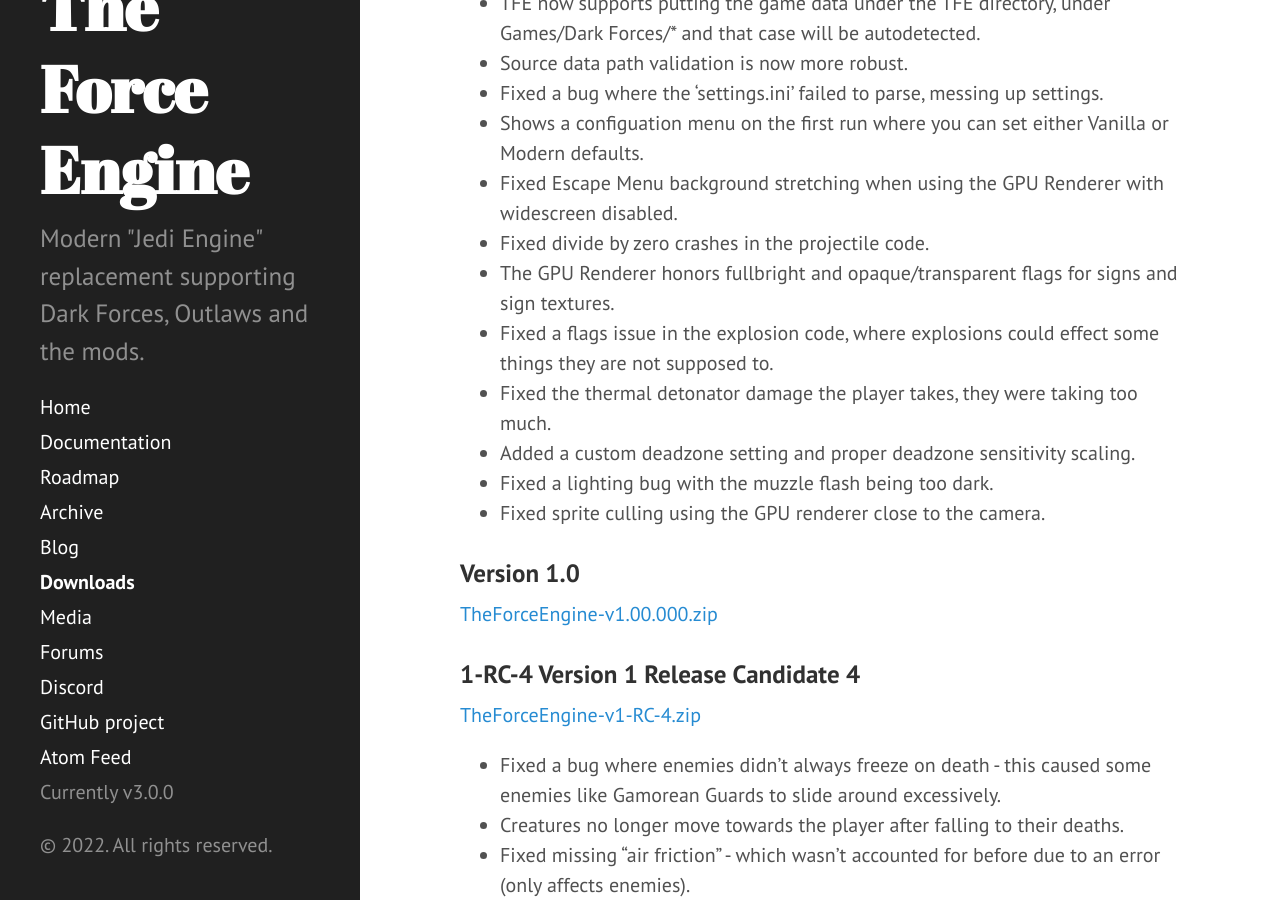
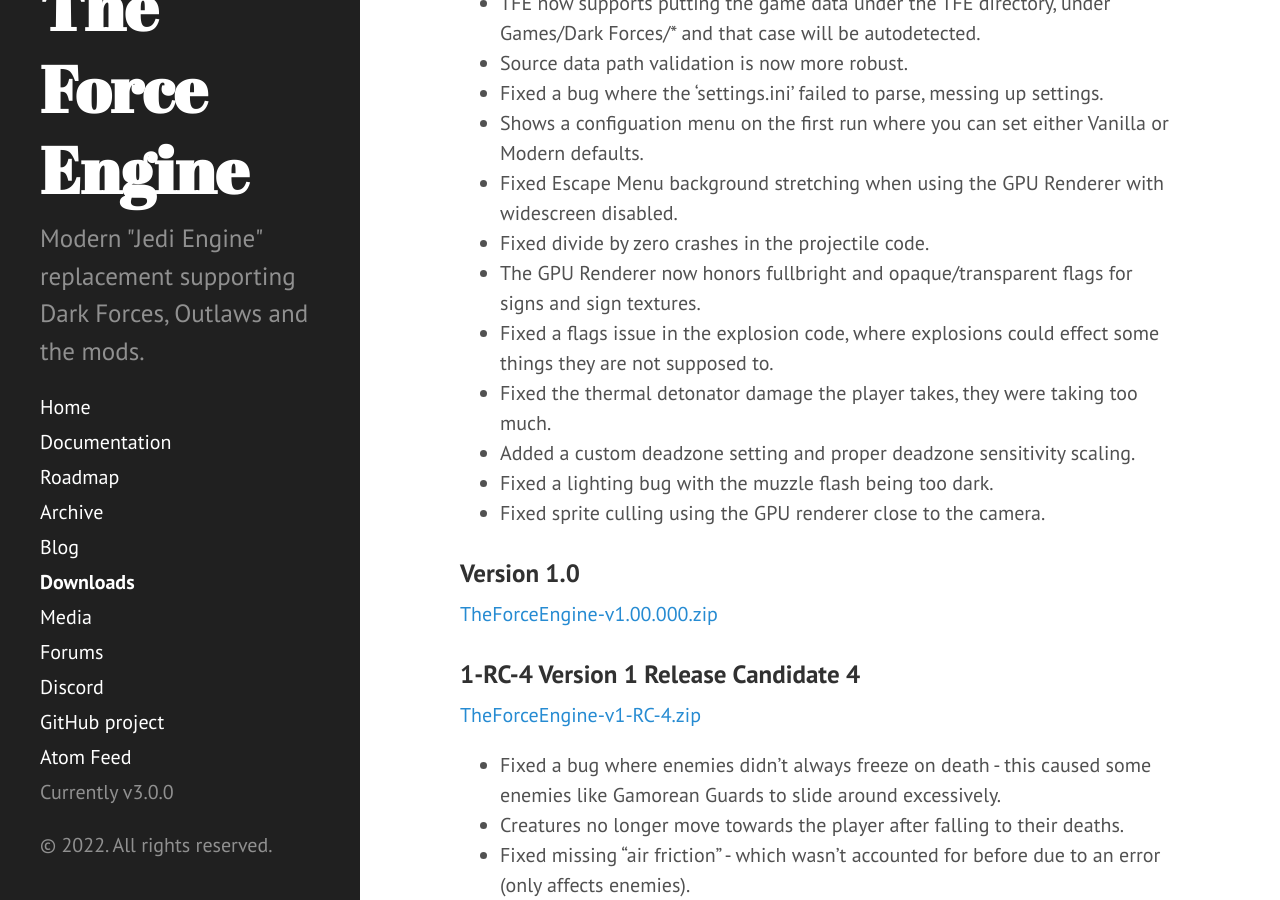
Before and after one commit to TheForceEngine/TheForceEngine.github.io, a Jekyll site: the page built from downloads.md, in a window 1280 px wide and 900 px high, scrolled down 1015 px. Built offline with Jekyll 4.4.1, drawn with Linux system fonts in a browser that asks for light colours.

Commit message:
Update downloads.md

```diff
--- a/downloads.md
+++ b/downloads.md
@@ -25,7 +25,7 @@
 * Shows a configuation menu on the first run where you can set either Vanilla or Modern defaults.
 * Fixed Escape Menu background stretching when using the GPU Renderer with widescreen disabled.
 * Fixed divide by zero crashes in the projectile code.
-* The GPU Renderer honors fullbright and opaque/transparent flags for signs and sign textures.
+* The GPU Renderer now honors fullbright and opaque/transparent flags for signs and sign textures.
 * Fixed a flags issue in the explosion code, where explosions could effect some things they are not supposed to.
 * Fixed the thermal detonator damage the player takes, they were taking too much.
 * Added a custom deadzone setting and proper deadzone sensitivity scaling.
```
